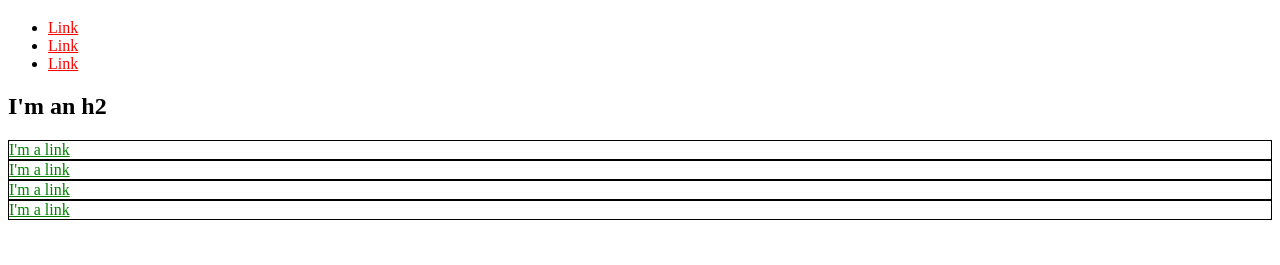
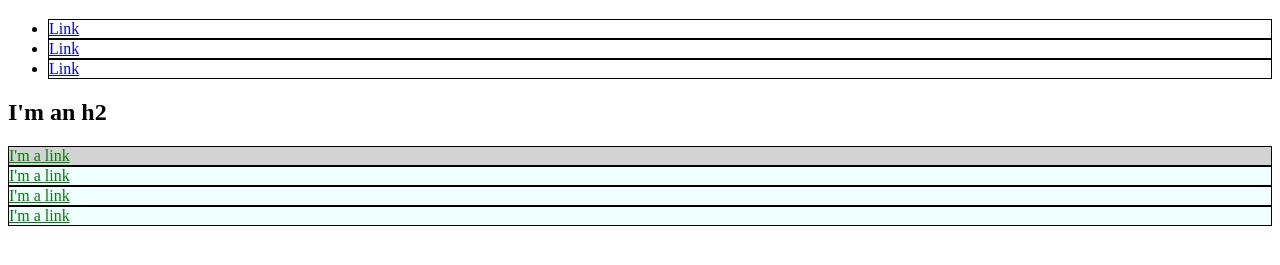
Before and after one commit to trix-97/trix-97.github.io, a plain HTML site: page index.html in a window 1280 px wide. Shown: the part 61-326 px from the top of the page. Drawn offline with Linux system fonts and the light colour scheme.

Commit message:
Add internal stylesheet, classes and ids

```diff
--- a/index.html
+++ b/index.html
@@ -3,32 +3,58 @@
   <head>
     <title>Test Page: Don't Panic</title>
     <meta charset="utf-8">
+    <style>
+      a {
+        color: red;
+      }
+      li {
+        border: 1px solid black;
+      }
+      li a {
+        color: blue;
+      }
+      #exec-bio {
+        background-color: lightgray;
+      }
+      .bio-box {
+        border: 1px solid black;
+      }
+      .bio-box a {
+        color: green;
+      }
+      #background-orange {
+        background-color: orange;
+      }
+      .backgoround-azure {
+        background-color: azure;
+      }
+    </style>
   </head>
   <body>
     <h1>I'm an h1</h1>
     <ul>
       <li>
-        <a href="https://example.com/" style="color: red;">Link</a>
+        <a id="backgorund-orange" href="https://example.com/">Link</a>
       </li>
       <li>
-        <a href="https://example.com/" style="color: red;">Link</a>
+        <a href="https://example.com/">Link</a>
       </li>
       <li>
-        <a href="https://example.com/" style="color: red;">Link</a>
+        <a href="https://example.com/">Link</a>
       </li>
     </ul>
     <h2>I'm an h2</h2>
-    <div style="border: 1px solid black;">
-      <a href="https://example.com/" style="color: green;">I'm a link</a>
+    <div id="exec-bio" class="bio-box backgoround-azure">
+      <a href="https://example.com/">I'm a link</a>
     </div>
-    <div style="border: 1px solid black;">
-      <a href="https://example.com/" style="color: green;">I'm a link</a>
+    <div class="bio-box backgoround-azure">
+      <a href="https://example.com/">I'm a link</a>
     </div>
-    <div style="border: 1px solid black;">
-      <a href="https://example.com/" style="color: green;">I'm a link</a>
+    <div class="bio-box backgoround-azure">
+      <a href="https://example.com/">I'm a link</a>
     </div>
-    <div style="border: 1px solid black;">
-      <a href="https://example.com/" style="color: green;">I'm a link</a>
+    <div class="bio-box backgoround-azure">
+      <a href="https://example.com/">I'm a link</a>
     </div>
   </body>
 </html>
```
